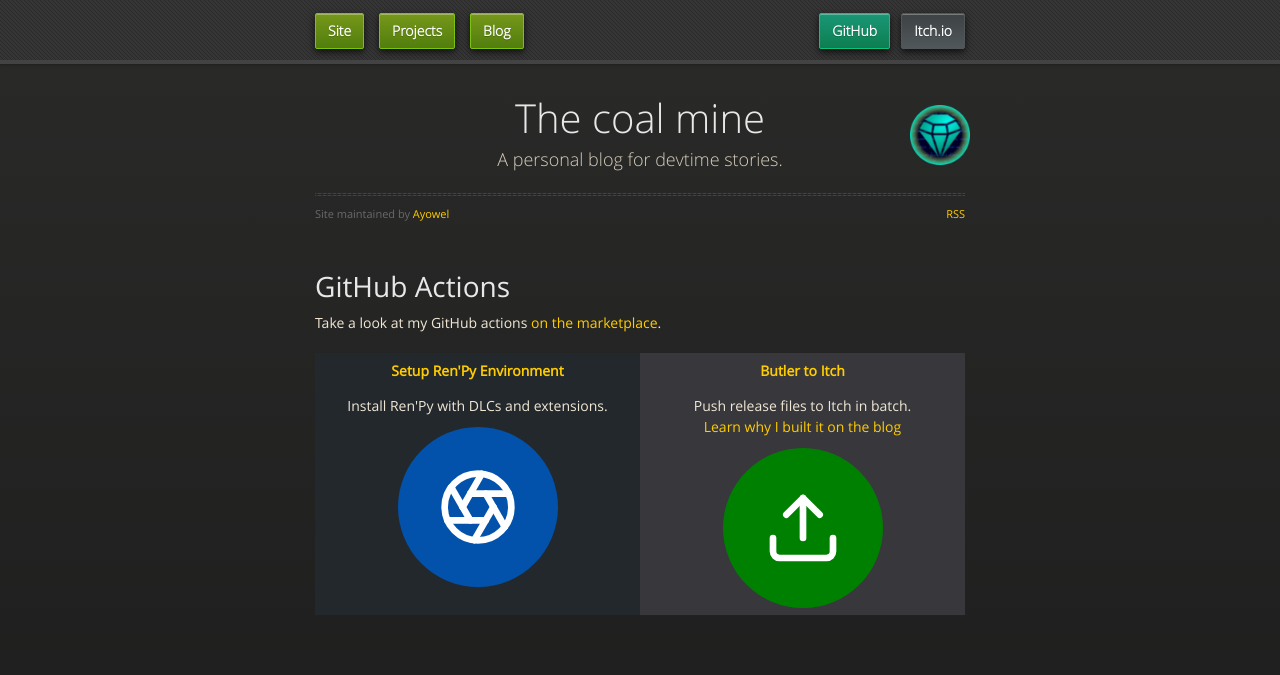
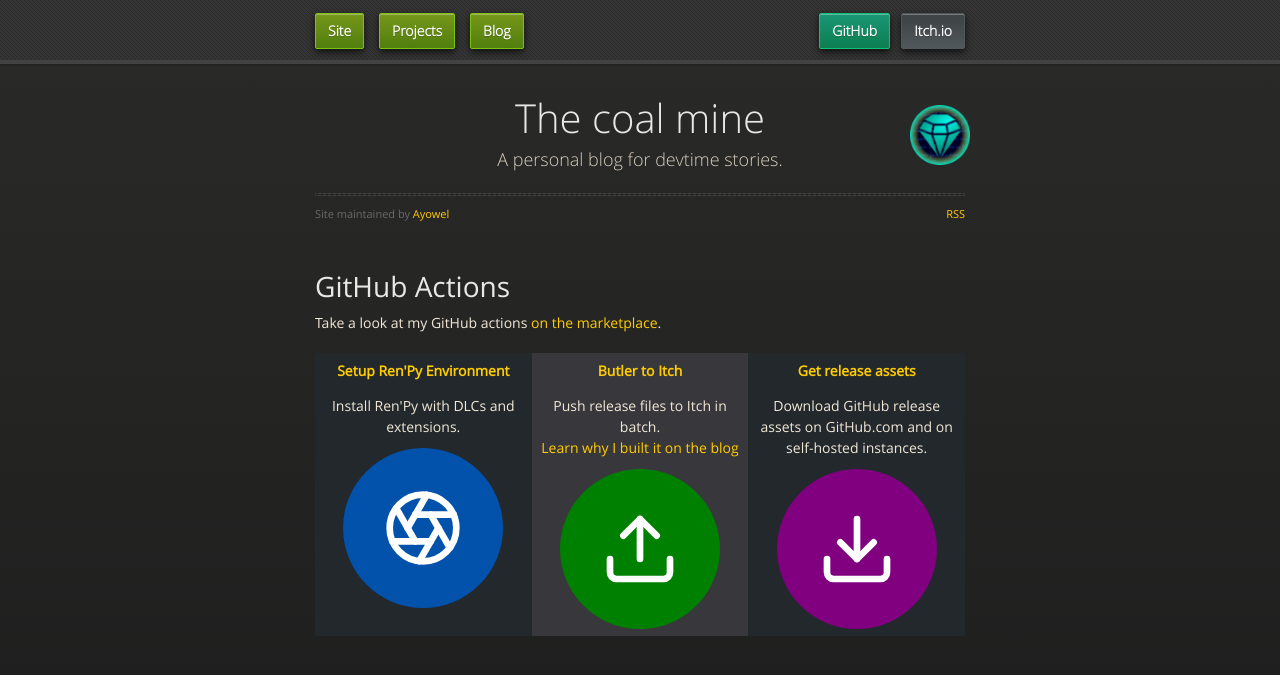
Before and after one commit to Ayowel/Ayowel.github.io, a Jekyll site: the page built from skeleton/projects/github.md, in a window 1280 px wide. Shown: the top 675 px of the page. Built offline with Jekyll 4.4.1, drawn with Linux system fonts in a browser that asks for light colours.

Commit message:
Add link to github asset download action

```diff
--- a/skeleton/projects/github.md
+++ b/skeleton/projects/github.md
@@ -22,5 +22,11 @@ Take a look at my GitHub actions [on the marketplace](https://github.com/marketp
         <div class="icon-github" style="background-color: green;">
             <img title="Upload icon" src="{{ "/assets/images/logos/actions/upload.svg" | prepend: site.baseurl | prepend: site.url }}">
         </div>
+    </cell><cell>
+        <a href="https://github.com/Ayowel/download-release-assets" target="_blank"><heading>Get release assets</heading></a>
+        Download GitHub release assets on GitHub.com and on self-hosted instances.
+        <div class="icon-github" style="background-color: purple;">
+            <img title="Upload icon" src="{{ "/assets/images/logos/actions/download.svg" | prepend: site.baseurl | prepend: site.url }}">
+        </div>
     </cell>
 </dyntable>
```
Also changed, not shown: assets/images/logos/actions/download.svg (added).
